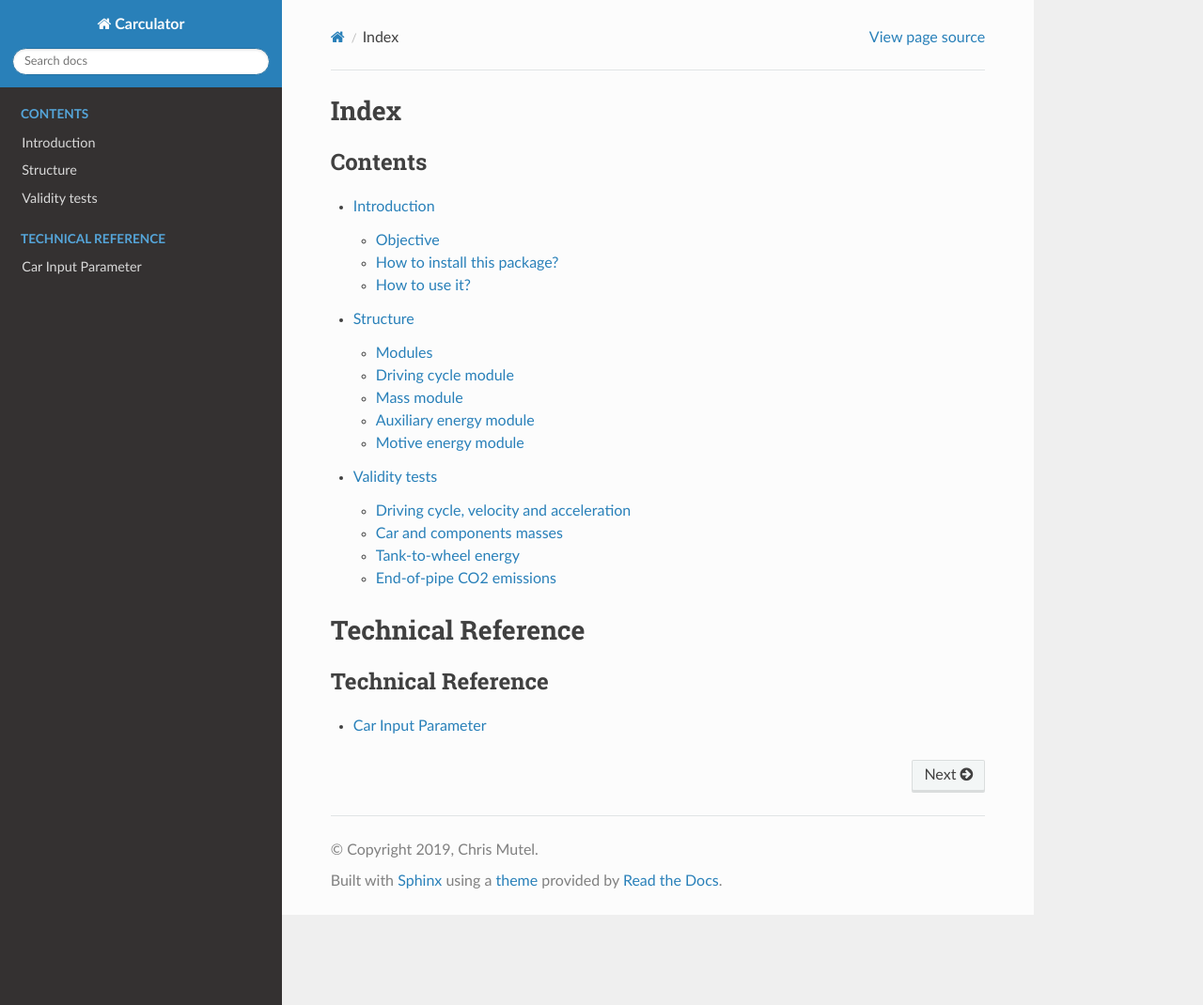
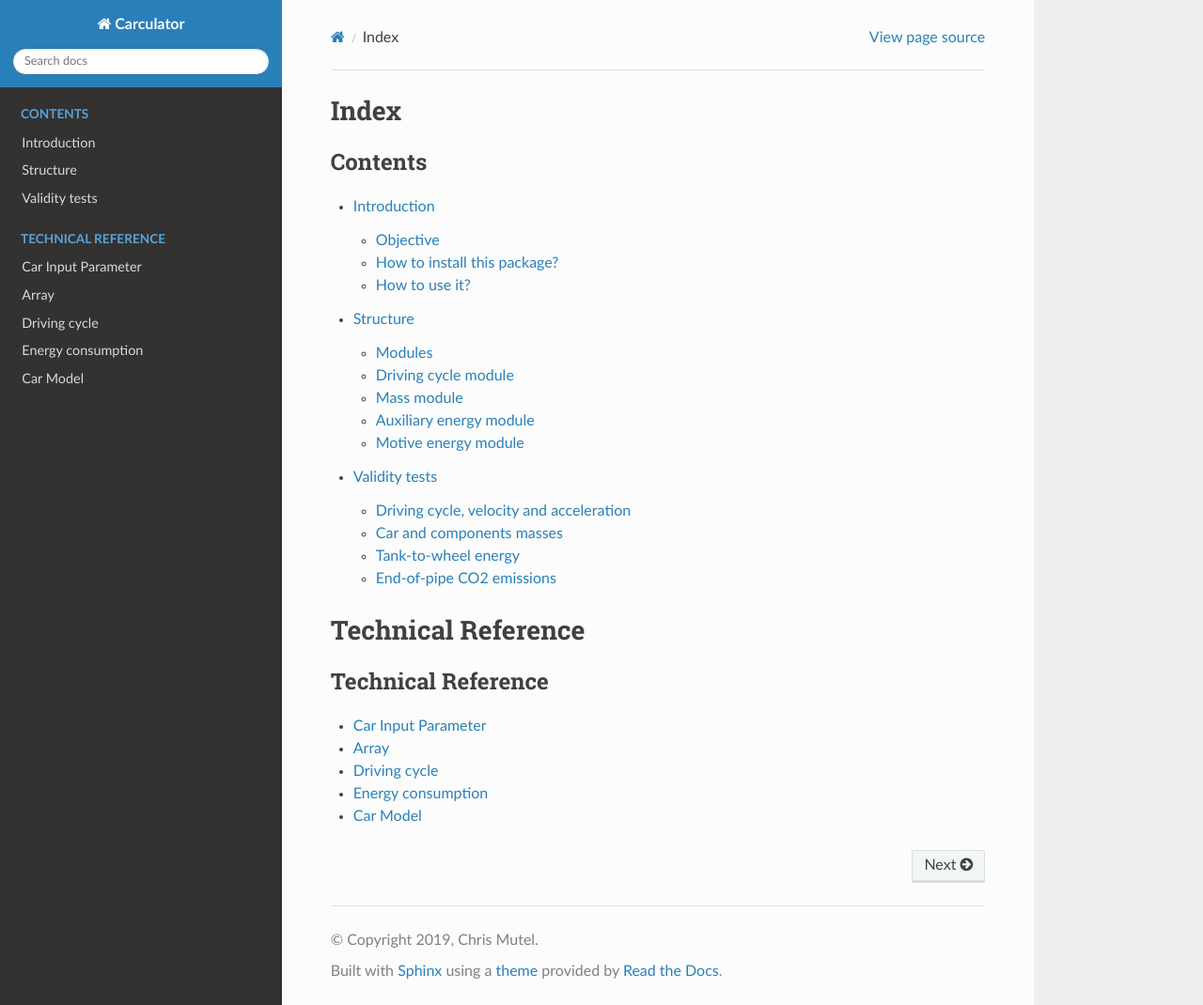
Before and after one commit to romainsacchi/carculator, a Sphinx documentation site: the page built from docs/index.rst, in a window 1280 px wide and 1070 px high. Shown: the whole window at 94% size. Built offline with Sphinx 7.4.7 and the Read the Docs theme 2.0.0, drawn with Linux system fonts in a browser that asks for light colours.

Commit message:
Update docs

```diff
--- a/docs/code.rst
+++ b/docs/code.rst
@@ -3,3 +3,27 @@ Car Input Parameter
 
 .. automodule:: carculator.car_input_parameters
     :members:
+
+Array
+=====
+
+.. automodule:: carculator.array
+    :members:
+
+Driving cycle
+=============
+
+.. automodule:: carculator.driving_cycles
+    :members:
+
+Energy consumption
+==================
+
+.. automodule:: carculator.energy_consumption
+    :members:
+
+Car Model
+=========
+
+.. automodule:: carculator.model
+    :members:
```
Also changed, not shown: 1 other file.
